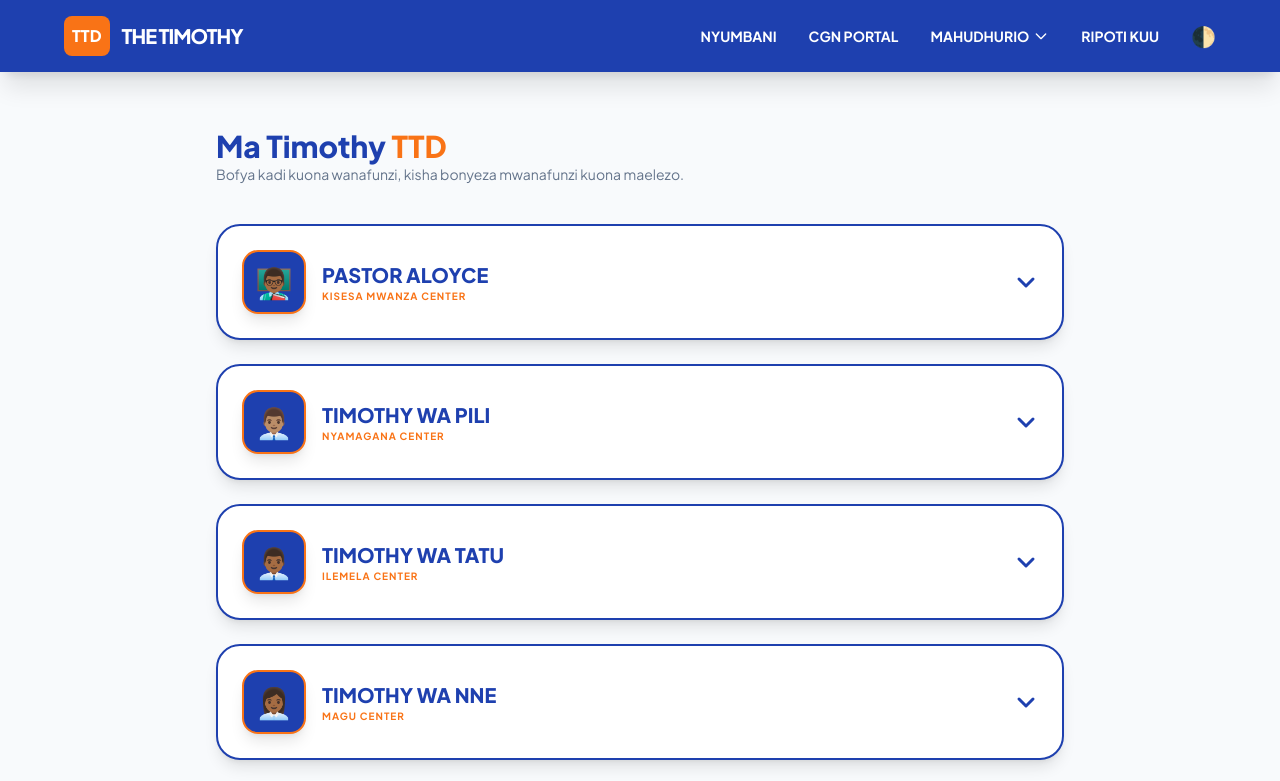
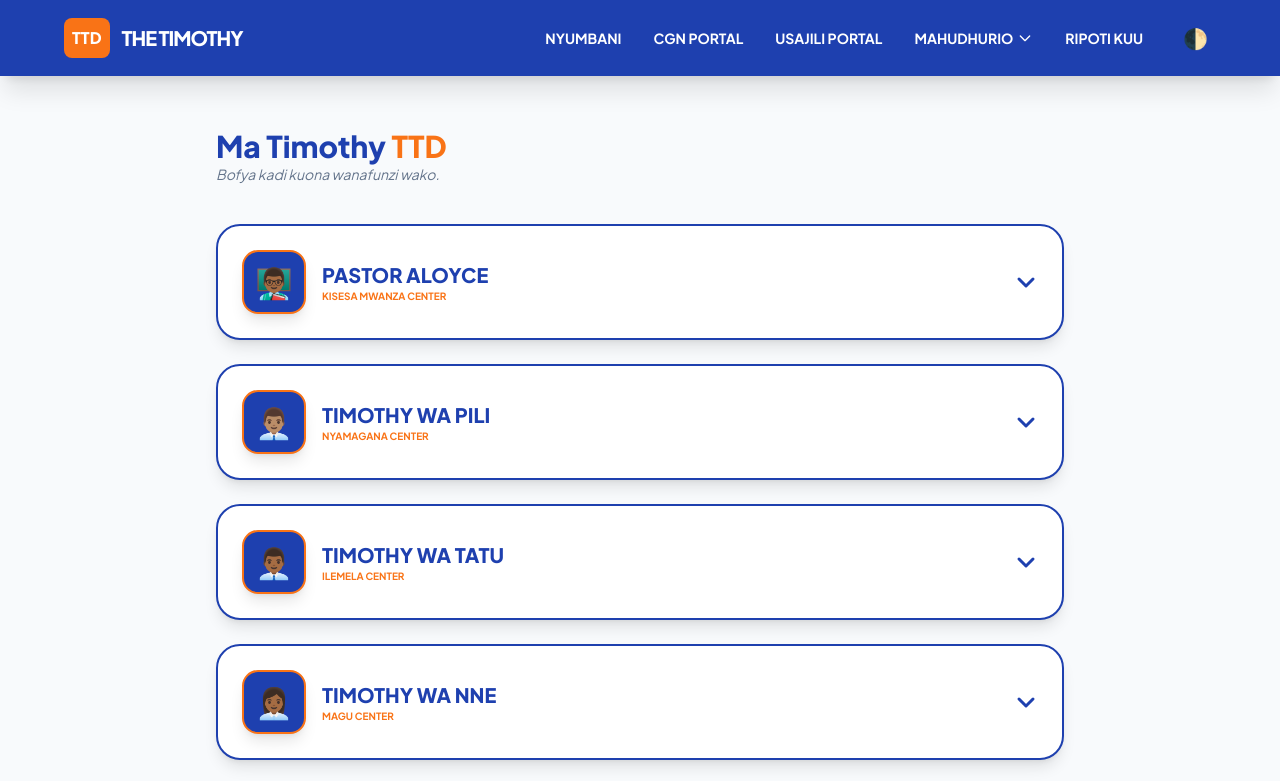
Before and after one commit to pastoraloyce/THE-TIMOTHY-DISCIPLESHIP-HTML, a plain HTML site: page ttdmfumo.html in a window 1280 px wide. Shown: the top 781 px of the page. Drawn offline with nearby package versions, Linux system fonts and the light colour scheme.

Commit message:
nimefanya mabadiliko hivyo naomba mabadiliko

```diff
--- a/ttdmfumo.html
+++ b/ttdmfumo.html
@@ -13,8 +13,8 @@
             theme: {
                 extend: {
                     colors: {
-                        brandBlue: '#1e40af',    /* Royal Blue */
-                        brandOrange: '#f97316',  /* Vibrant Orange */
+                        brandBlue: '#1e40af',
+                        brandOrange: '#f97316',
                     }
                 }
             }
@@ -24,7 +24,11 @@
     <style>
         body { font-family: 'Plus Jakarta Sans', sans-serif; }
 
-        .dropdown:hover .dropdown-menu { display: block; animation: fadeIn 0.2s ease-out; }
+        /* Dropdown behavior: Hover on Desktop, Click on Mobile */
+        @media (min-width: 768px) {
+            .dropdown:hover .dropdown-menu { display: block; animation: fadeIn 0.2s ease-out; }
+        }
+
         @keyframes fadeIn { from { opacity: 0; transform: translateY(5px); } to { opacity: 1; transform: translateY(0); } }
 
         .expandable-content {
@@ -42,12 +46,8 @@
         .rotate-icon { transition: transform 0.3s ease; }
         .active > .trigger-area .rotate-icon { transform: rotate(180deg); }
 
-        .timothy-card {
-            border: 2px solid #1e40af;
-            background: #ffffff;
-        }
+        .timothy-card { border: 2px solid #1e40af; background: #ffffff; }
         .dark .timothy-card { background: #1e293b; border-color: #3b82f6; }
-
         .student-item { border-left: 4px solid #f97316; }
     </style>
 </head>
@@ -63,19 +63,22 @@
                 <span class="font-black text-xl tracking-tighter uppercase">The Timothy</span>
             </div>
 
-            <div class="hidden md:flex items-center gap-8">
+            <button onclick="toggleMobileMenu()" class="md:hidden p-2 text-white">
+                <svg id="menuIcon" class="w-8 h-8" fill="none" stroke="currentColor" viewBox="0 0 24 24"><path stroke-linecap="round" stroke-linejoin="round" stroke-width="2" d="M4 6h16M4 12h16m-7 6h7"></path></svg>
+            </button>
+
+            <div id="navLinks" class="hidden absolute top-full left-0 w-full bg-brandBlue md:bg-transparent md:static md:flex items-center gap-8 p-6 md:p-0 md:w-auto flex-col md:flex-row shadow-2xl md:shadow-none">
                 <a href="#" class="font-bold hover:text-brandOrange transition-colors text-sm uppercase">Nyumbani</a>
+                <a href="cgn.html" class="font-bold hover:text-brandOrange transition-colors text-sm uppercase">cgn portal</a>
+                <a href="Usajili.html" class="font-bold hover:text-brandOrange transition-colors text-sm uppercase">Usajili Portal</a>
 
-                <div class="hidden md:flex items-center gap-8">
-                <a href="cgn.html" class="font-bold hover:text-brandOrange transition-colors text-sm uppercase">cgn portal</a>
-
-                <div class="relative dropdown group">
-                    <button class="flex items-center gap-1 font-bold hover:text-brandOrange transition-colors text-sm uppercase">
+                <div class="relative dropdown w-full md:w-auto">
+                    <button onclick="toggleDropdown()" class="flex items-center justify-center md:justify-start w-full gap-1 font-bold hover:text-brandOrange transition-colors text-sm uppercase py-2 md:py-0">
                         Mahudhurio
                         <svg class="w-4 h-4" fill="none" stroke="currentColor" viewBox="0 0 24 24"><path stroke-linecap="round" stroke-linejoin="round" stroke-width="2" d="M19 9l-7 7-7-7"></path></svg>
                     </button>
 
-                    <div class="dropdown-menu hidden absolute left-0 w-64 bg-white dark:bg-slate-800 shadow-2xl rounded-xl border border-slate-100 dark:border-slate-700 mt-2 overflow-hidden text-slate-800 dark:text-white">
+                    <div id="attendanceMenu" class="dropdown-menu hidden md:absolute left-1/2 md:left-0 -translate-x-1/2 md:translate-x-0 w-64 bg-white dark:bg-slate-800 shadow-2xl rounded-xl border border-slate-100 dark:border-slate-700 mt-2 overflow-hidden text-slate-800 dark:text-white z-50">
                         <div class="p-3 bg-brandOrange/10 border-b border-slate-100 dark:border-slate-700">
                             <span class="text-[10px] font-black text-brandOrange uppercase">Ripoti za Wiki</span>
                         </div>
@@ -83,182 +86,109 @@
                             <a href="#" class="block px-4 py-2 text-xs font-bold hover:bg-brandBlue hover:text-white border-b">Wiki ya 1 🔗</a>
                             <a href="#" class="block px-4 py-2 text-xs font-bold hover:bg-brandBlue hover:text-white border-b">Wiki ya 2 🔗</a>
                             <a href="#" class="block px-4 py-2 text-xs font-bold hover:bg-brandBlue hover:text-white border-b">Wiki ya 3 🔗</a>
-                            <a href="#" class="block px-4 py-2 text-xs font-bold hover:bg-brandBlue hover:text-white border-b">Wiki ya 4 🔗</a>
-                            <a href="#" class="block px-4 py-2 text-xs font-bold hover:bg-brandBlue hover:text-white">Wiki ya 5 🔗</a>
+                            <a href="#" class="block px-4 py-2 text-xs font-bold hover:bg-brandBlue hover:text-white">Wiki ya 4 🔗</a>
                         </div>
                         <div class="p-3 bg-brandBlue/10 border-t border-b border-slate-100 dark:border-slate-700">
-                            <span class="text-[10px] font-black text-brandBlue dark:text-blue-400 uppercase">Ripoti za Mwezi</span>
+                            <span class="text-[10px] font-black text-brandBlue uppercase">Mwezi</span>
                         </div>
-                        <div class="max-h-48 overflow-y-auto">
-                            <script>
-                                const miezi = ["Januari", "Februari", "Machi", "Aprili", "Mei", "Juni", "Julai", "Agosti", "Septemba", "Oktoba", "Novemba", "Desemba"];
-                                miezi.forEach((m, i) => {
-                                    document.write(`<a href="#" class="block px-4 py-2 text-[10px] font-bold hover:bg-brandOrange hover:text-white border-b border-slate-50 uppercase tracking-tight">Mwezi wa ${i+1}: ${m} 🔗</a>`);
-                                });
-                            </script>
-                        </div>
+                        <div class="max-h-40 overflow-y-auto" id="mieziList"></div>
                     </div>
                 </div>
+
                 <a href="#" class="font-bold hover:text-brandOrange transition-colors text-sm uppercase">Ripoti Kuu</a>
+                <button onclick="document.documentElement.classList.toggle('dark')" class="text-xl bg-white/10 p-2 rounded-full md:bg-transparent">🌓</button>
             </div>
-
-            <button onclick="document.documentElement.classList.toggle('dark')" class="text-xl">🌓</button>
         </div>
     </nav>
 
     <main class="pt-32 pb-20 px-6 max-w-4xl mx-auto">
-        <header class="mb-10">
+        <header class="mb-10 text-center md:text-left">
             <h1 class="text-3xl font-black text-brandBlue dark:text-blue-400">Ma Timothy <span class="text-brandOrange uppercase">TTD</span></h1>
-            <p class="text-slate-500 text-sm font-medium">Bofya kadi kuona wanafunzi, kisha bonyeza mwanafunzi kuona maelezo.</p>
+            <p class="text-slate-500 text-sm font-medium italic">Bofya kadi kuona wanafunzi wako.</p>
         </header>
 
         <div id="master-list" class="space-y-6"></div>
     </main>
 
     <footer class="bg-brandBlue text-white pt-12 pb-6 px-6">
-        <div class="max-w-6xl mx-auto flex flex-col md:flex-row justify-between items-center gap-6 border-b border-white/10 pb-8">
-            <div class="text-center md:text-left">
-                <div class="bg-brandOrange inline-block p-2 rounded-lg mb-2">
-                    <span class="font-black text-xs uppercase">TTD 2026</span>
-                </div>
-                <p class="text-xs font-medium text-blue-100 uppercase tracking-widest">The Timothy Discipleship - Kisesa Mwanza</p>
+        <div class="max-w-6xl mx-auto flex flex-col md:flex-row justify-between items-center gap-6 border-b border-white/10 pb-8 text-center md:text-left">
+            <div>
+                <div class="bg-brandOrange inline-block p-2 rounded-lg mb-2"><span class="font-black text-xs uppercase">TTD 2026</span></div>
+                <p class="text-xs font-medium text-blue-100 uppercase tracking-widest">Kisesa Mwanza - Pastor Aloyce</p>
             </div>
             <div class="flex gap-4">
-                <a href="#" class="w-10 h-10 bg-white/10 rounded-full flex items-center justify-center hover:bg-brandOrange transition-all">FB</a>
-                <a href="#" class="w-10 h-10 bg-white/10 rounded-full flex items-center justify-center hover:bg-brandOrange transition-all">YT</a>
-                <a href="#" class="w-10 h-10 bg-white/10 rounded-full flex items-center justify-center hover:bg-brandOrange transition-all">WA</a>
+                <a href="#" class="w-10 h-10 bg-white/10 rounded-full flex items-center justify-center hover:bg-brandOrange transition-all text-xs font-bold">FB</a>
+                <a href="#" class="w-10 h-10 bg-white/10 rounded-full flex items-center justify-center hover:bg-brandOrange transition-all text-xs font-bold">YT</a>
+                <a href="#" class="w-10 h-10 bg-white/10 rounded-full flex items-center justify-center hover:bg-brandOrange transition-all text-xs font-bold">WA</a>
             </div>
         </div>
-        <div class="text-center mt-6">
-            <p class="text-[10px] font-bold uppercase tracking-[0.3em] opacity-60 italic">Designed by Pastor Aloyce | Leading with Excellence</p>
-        </div>
+        <p class="text-center mt-6 text-[10px] font-bold uppercase tracking-[0.3em] opacity-60 italic">Designed by Pastor Aloyce | Leading with Excellence</p>
     </footer>
 
     <script>
-        // SEHEMU YA DATA: Badilisha au ongeza taarifa hapa chini kwa urahisi
+        // DATA YAKO KAMILI (Ma Timothy 10)
         const timothySystemData = [
-            {
-                name: "Pastor Aloyce",
-                center: "Kisesa Mwanza Center",
-                emoji: "👨🏾‍🏫",
-                students: [
-                    { name: "Baraka Yohana", phone: "+255 712 000 111", status: "Active - Hatua ya 3" },
-                    { name: "Neema Ibrahim", phone: "+255 754 000 222", status: "Active - Hatua ya 1" }
-                ]
-            },
-            {
-                name: "Timothy wa Pili",
-                center: "Nyamagana Center",
-                emoji: "👨🏽‍💼",
-                students: [
-                    { name: "Mwanafunzi A", phone: "+255 711 222 333", status: "Active - Hatua ya 2" },
-                    { name: "Mwanafunzi B", phone: "+255 755 444 555", status: "Active - Hatua ya 4" }
-                ]
-            },
-            {
-                name: "Timothy wa Tatu",
-                center: "Ilemela Center",
-                emoji: "👨🏾‍💼",
-                students: [
-                    { name: "Mwanafunzi C", phone: "+255 622 333 444", status: "Active - Hatua ya 1" }
-                ]
-            },
-            {
-                name: "Timothy wa Nne",
-                center: "Magu Center",
-                emoji: "👩🏾‍💼",
-                students: [
-                    { name: "Mwanafunzi D", phone: "+255 788 555 666", status: "Active - Hatua ya 3" }
-                ]
-            },
-            {
-                name: "Timothy wa Tano",
-                center: "Misungwi Center",
-                emoji: "👨🏼‍💼",
-                students: [
-                    { name: "Mwanafunzi E", phone: "+255 655 777 888", status: "Active - Hatua ya 2" }
-                ]
-            },
-            {
-                name: "Timothy wa Sita",
-                center: "Geita Center",
-                emoji: "👨🏾‍🏫",
-                students: [
-                    { name: "Mwanafunzi F", phone: "+255 744 888 999", status: "Active - Hatua ya 1" }
-                ]
-            },
-            {
-                name: "Timothy wa Saba",
-                center: "Sengerema Center",
-                emoji: "👨🏽‍🏫",
-                students: [
-                    { name: "Mwanafunzi G", phone: "+255 712 999 000", status: "Active - Hatua ya 4" }
-                ]
-            },
-            {
-                name: "Timothy wa Nane",
-                center: "Ukerewe Center",
-                emoji: "👩🏽‍💼",
-                students: [
-                    { name: "Mwanafunzi H", phone: "+255 763 111 222", status: "Active - Hatua ya 2" }
-                ]
-            },
-            {
-                name: "Timothy wa Tisa",
-                center: "Kwimba Center",
-                emoji: "👨🏾‍💼",
-                students: [
-                    { name: "Mwanafunzi I", phone: "+255 672 333 444", status: "Active - Hatua ya 1" }
-                ]
-            },
-            {
-                name: "Timothy wa Kumi",
-                center: "Bariadi Center",
-                emoji: "👨🏼‍🏫",
-                students: [
-                    { name: "Mwanafunzi J", phone: "+255 715 555 666", status: "Active - Hatua ya 3" }
-                ]
-            }
+            { name: "Pastor Aloyce", center: "Kisesa Mwanza Center", emoji: "👨🏾‍🏫", students: [{ name: "Baraka Yohana", phone: "+255 712 000 111", status: "Active - Hatua ya 3" }, { name: "Neema Ibrahim", phone: "+255 754 000 222", status: "Active - Hatua ya 1" }] },
+            { name: "Timothy wa Pili", center: "Nyamagana Center", emoji: "👨🏽‍💼", students: [{ name: "Mwanafunzi A", phone: "+255 711 222 333", status: "Active - Hatua ya 2" }] },
+            { name: "Timothy wa Tatu", center: "Ilemela Center", emoji: "👨🏾‍💼", students: [{ name: "Mwanafunzi C", phone: "+255 622 333 444", status: "Active - Hatua ya 1" }] },
+            { name: "Timothy wa Nne", center: "Magu Center", emoji: "👩🏾‍💼", students: [{ name: "Mwanafunzi D", phone: "+255 788 555 666", status: "Active - Hatua ya 3" }] },
+            { name: "Timothy wa Tano", center: "Misungwi Center", emoji: "👨🏼‍💼", students: [{ name: "Mwanafunzi E", phone: "+255 655 777 888", status: "Active - Hatua ya 2" }] },
+            { name: "Timothy wa Sita", center: "Geita Center", emoji: "👨🏾‍🏫", students: [{ name: "Mwanafunzi F", phone: "+255 744 888 999", status: "Active - Hatua ya 1" }] },
+            { name: "Timothy wa Saba", center: "Sengerema Center", emoji: "👨🏽‍🏫", students: [{ name: "Mwanafunzi G", phone: "+255 712 999 000", status: "Active - Hatua ya 4" }] },
+            { name: "Timothy wa Nane", center: "Ukerewe Center", emoji: "👩🏽‍💼", students: [{ name: "Mwanafunzi H", phone: "+255 763 111 222", status: "Active - Hatua ya 2" }] },
+            { name: "Timothy wa Tisa", center: "Kwimba Center", emoji: "👨🏾‍💼", students: [{ name: "Mwanafunzi I", phone: "+255 672 333 444", status: "Active - Hatua ya 1" }] },
+            { name: "Timothy wa Kumi", center: "Bariadi Center", emoji: "👨🏼‍🏫", students: [{ name: "Mwanafunzi J", phone: "+255 715 555 666", status: "Active - Hatua ya 3" }] }
         ];
 
-        // Kazi ya kutengeneza interface kiotomatiki kutokana na data ya hapo juu
+        // 1. Mobile Menu Toggle
+        function toggleMobileMenu() {
+            const nav = document.getElementById('navLinks');
+            nav.classList.toggle('hidden');
+            nav.classList.toggle('flex');
+        }
+
+        // 2. Dropdown Toggle for Mobile
+        function toggleDropdown() {
+            if(window.innerWidth < 768) {
+                document.getElementById('attendanceMenu').classList.toggle('hidden');
+            }
+        }
+
+        // 3. Jaza List ya Miezi
+        const miezi = ["Januari", "Februari", "Machi", "Aprili", "Mei", "Juni", "Julai", "Agosti", "Septemba", "Oktoba", "Novemba", "Desemba"];
+        const mieziList = document.getElementById('mieziList');
+        miezi.forEach((m, i) => {
+            mieziList.innerHTML += `<a href="#" class="block px-4 py-2 text-[10px] font-bold hover:bg-brandOrange hover:text-white border-b dark:border-slate-700 uppercase">Mwezi ${i+1}: ${m} 🔗</a>`;
+        });
+
+        // 4. Jenga Mfumo wa Ma Timothy
         function buildTimothySystem() {
             const container = document.getElementById('master-list');
-
             container.innerHTML = timothySystemData.map(timothy => `
-                <div class="timothy-card rounded-3xl overflow-hidden shadow-lg transition-all duration-300">
+                <div class="timothy-card rounded-3xl overflow-hidden shadow-lg transition-all">
                     <div class="trigger-area p-6 flex items-center gap-4 cursor-pointer hover:bg-blue-50 dark:hover:bg-slate-800" onclick="toggleAccordion(this.parentElement)">
-                        <div class="w-16 h-16 bg-brandBlue text-white rounded-2xl flex items-center justify-center text-3xl shadow-lg border-2 border-brandOrange">
-                            ${timothy.emoji}
-                        </div>
+                        <div class="w-12 h-12 md:w-16 md:h-16 bg-brandBlue text-white rounded-2xl flex items-center justify-center text-2xl md:text-3xl shadow-lg border-2 border-brandOrange">${timothy.emoji}</div>
                         <div class="flex-1">
-                            <h3 class="font-black text-xl text-brandBlue dark:text-white uppercase">${timothy.name}</h3>
-                            <p class="text-[10px] font-bold text-brandOrange tracking-widest uppercase">${timothy.center}</p>
+                            <h3 class="font-black text-sm md:text-xl text-brandBlue dark:text-white uppercase">${timothy.name}</h3>
+                            <p class="text-[8px] md:text-[10px] font-bold text-brandOrange uppercase">${timothy.center}</p>
                         </div>
                         <div class="rotate-icon text-brandBlue dark:text-white">
                             <svg class="w-6 h-6" fill="none" stroke="currentColor" viewBox="0 0 24 24"><path stroke-linecap="round" stroke-linejoin="round" stroke-width="3" d="M19 9l-7 7-7-7"></path></svg>
                         </div>
                     </div>
-
                     <div class="expandable-content bg-slate-50 dark:bg-slate-900/50">
-                        <div class="p-6 space-y-3">
+                        <div class="p-4 md:p-6 space-y-3">
                             ${timothy.students.map(student => `
                                 <div class="student-item bg-white dark:bg-slate-800 rounded-xl overflow-hidden shadow-sm">
-                                    <div class="trigger-area p-4 flex justify-between items-center cursor-pointer hover:bg-orange-50 dark:hover:bg-slate-700" onclick="toggleAccordion(this.parentElement); event.stopPropagation();">
-                                        <span class="font-black text-sm text-brandBlue dark:text-white uppercase">${student.name} 👤</span>
+                                    <div class="trigger-area p-4 flex justify-between items-center cursor-pointer" onclick="toggleAccordion(this.parentElement); event.stopPropagation();">
+                                        <span class="font-black text-xs text-brandBlue dark:text-white uppercase">${student.name} 👤</span>
                                         <div class="rotate-icon text-brandOrange">
                                             <svg class="w-4 h-4" fill="none" stroke="currentColor" viewBox="0 0 24 24"><path stroke-linecap="round" stroke-linejoin="round" stroke-width="3" d="M19 9l-7 7-7-7"></path></svg>
                                         </div>
                                     </div>
-                                    <div class="expandable-content p-4 bg-blue-50 dark:bg-brandBlue/20 grid grid-cols-2 gap-4">
-                                        <div>
-                                            <p class="text-[9px] font-black text-brandOrange uppercase">Mawasiliano</p>
-                                            <p class="font-mono text-xs font-bold">${student.phone}</p>
-                                        </div>
-                                        <div>
-                                            <p class="text-[9px] font-black text-brandOrange uppercase">Hali ya Mwanafunzi</p>
-                                            <p class="text-xs font-bold uppercase">${student.status}</p>
-                                        </div>
+                                    <div class="expandable-content p-4 bg-blue-50 dark:bg-brandBlue/20 grid grid-cols-2 gap-2 text-[10px]">
+                                        <div><p class="font-black text-brandOrange">MAWASILIANO</p><p class="font-bold">${student.phone}</p></div>
+                                        <div><p class="font-black text-brandOrange">HALI</p><p class="font-bold">${student.status}</p></div>
                                     </div>
                                 </div>
                             `).join('')}
@@ -272,7 +202,6 @@
             element.classList.toggle('active');
         }
 
-        // Run mfumo
         buildTimothySystem();
     </script>
 </body>
```
Also changed, not shown: Usajili.html (+57 -44 lines).
